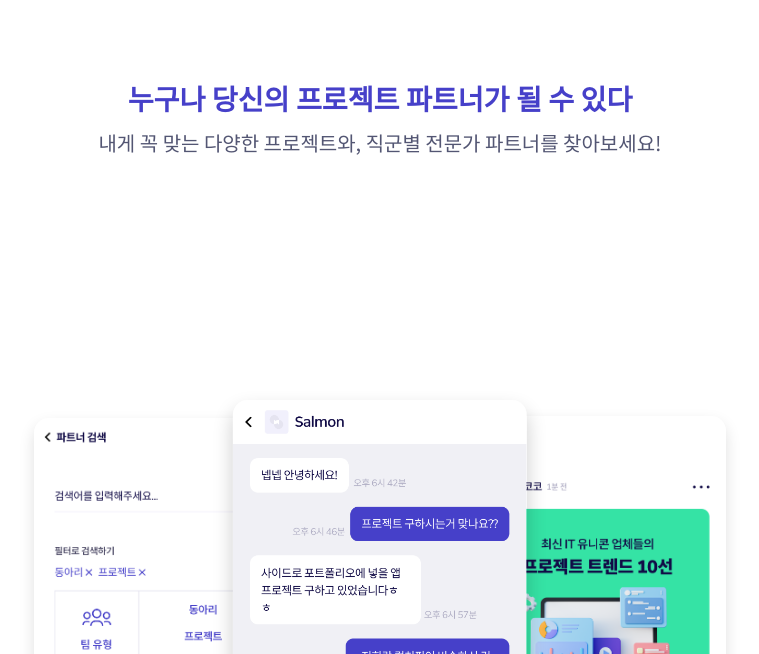
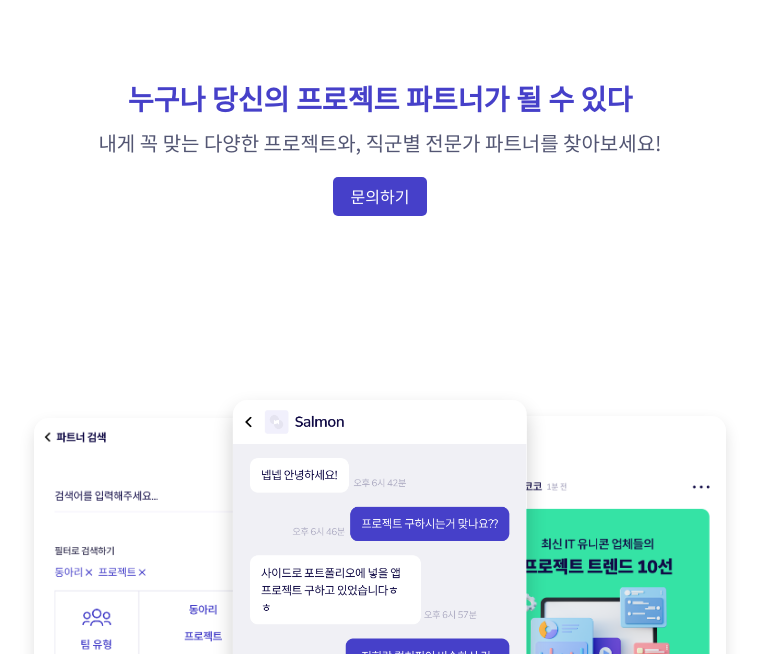
Before and after one commit to jaehong-hwang/co-finder-page, a plain HTML site: page index.html in a window 1280 px wide. Shown: the part 146-800 px from the top of the page, without its empty margins (260-1019 px from the left). Drawn offline with Linux system fonts and the light colour scheme.

Commit message:
add cs mailto

```diff
--- a/index.html
+++ b/index.html
@@ -177,7 +177,7 @@
       <p class="sub-text">
         내게 꼭 맞는 다양한 프로젝트와, 직군별 전문가 파트너를 찾아보세요!
       </p>
-      <!-- <a href="cofinder://download" class="button">앱 다운로드</a> -->
+      <a href="mailto:cofindercs@gmail.com" class="button">문의하기</a>
     </div>
     <img src="./sc_3.png" class="phoneImage phoneImage1" />
     <img src="./sc_4.png" class="phoneImage phoneImage2" />
```
